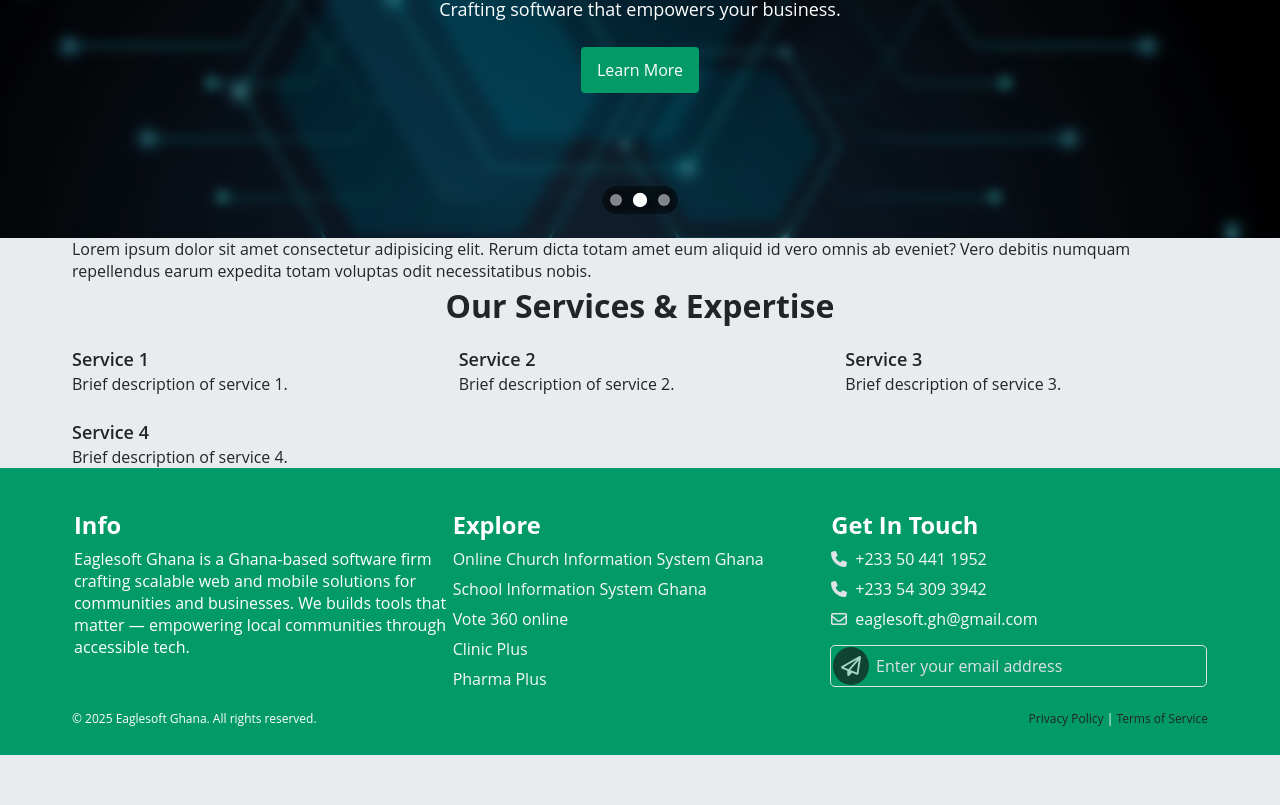
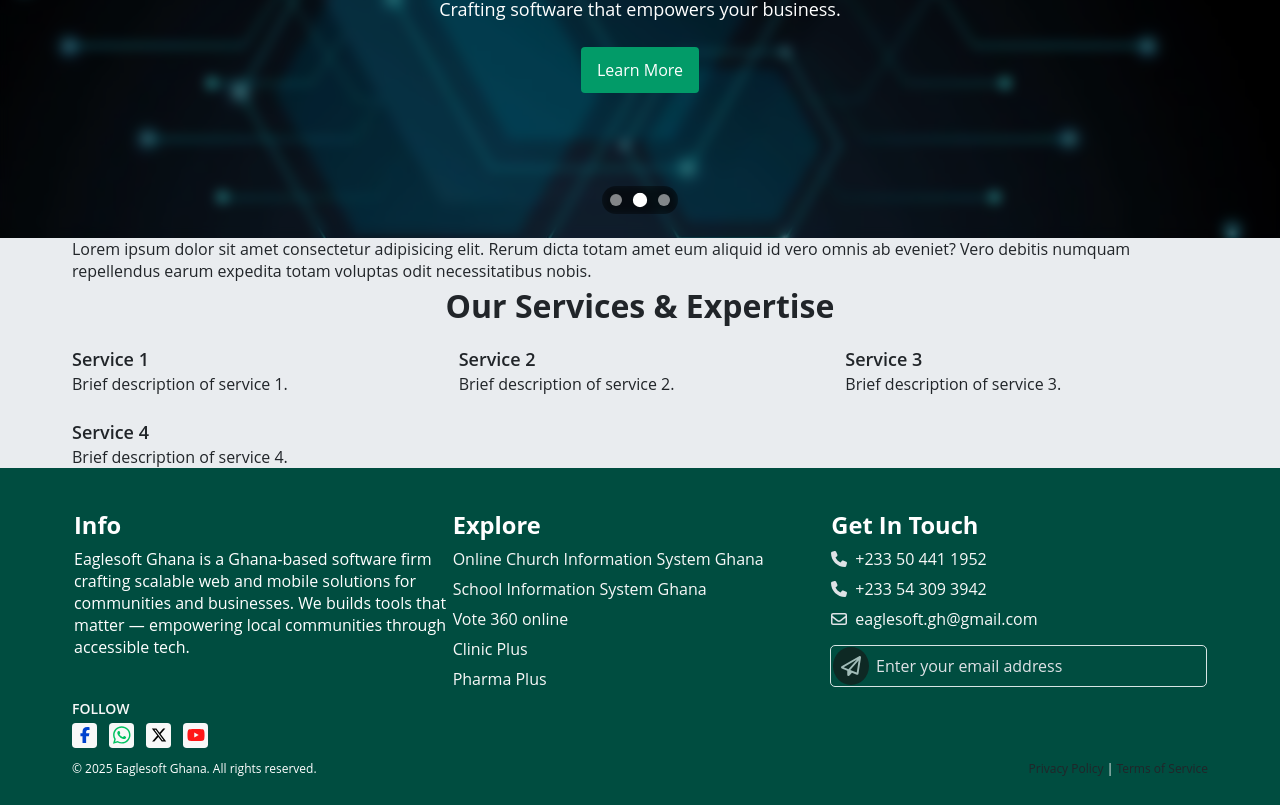
Before and after one commit to eaglesoftghana/eaglesoftghana.github.io, a Nuxt app: page / in a window 1280 px wide. Shown: the part 242-1047 px from the top of the page. Before the commit the page ends 997 px from the top, so only its background shows below. Built offline with nearby package versions, Linux system fonts and the light colour scheme.

Commit message:
added social links

```diff
--- a/app/components/AppFooter.vue
+++ b/app/components/AppFooter.vue
@@ -1,5 +1,7 @@
 <script setup>
 import { faEnvelope, faPaperPlane } from '@fortawesome/free-regular-svg-icons';
+import { faFacebookF, faWhatsapp, faXTwitter, faYoutube } from '@fortawesome/free-brands-svg-icons';
+
 import { faPhone } from '@fortawesome/free-solid-svg-icons/faPhone';
 import { FontAwesomeIcon } from '@fortawesome/vue-fontawesome';
 
@@ -22,7 +24,7 @@ const handleGetIntouchForm = () => {
 </script>
 
 <template>
-  <footer class="bg-success text-gray-300 py-4 sticky top-100">
+  <footer class="bg-primary text-gray-300 py-4 sticky top-100">
     <div class="layout">
       <div class="row">
         <div class="col-12 lg:col-4 md:col-6 gy-3 lg:gy-0 order-2">
@@ -88,7 +90,7 @@ const handleGetIntouchForm = () => {
               </div>
             </div>
             <div class="flex items-center my-2" style="max-width: 375px;">
-              <form class="flex items-center w-100 input-wrapper rounded-2">
+              <form @submit.prevent="handleGetIntouchForm" class="flex items-center w-100 input-wrapper rounded-2">
                 <button type="submit" :disabled="isGetInTouchButtonDisabled"
                   class="button outline border-white px-2 py-2 absolute mr-1 dark rounded-full">
                   <FontAwesomeIcon :icon="faPaperPlane" style="flex-shrink: 0;" size="lg" />
@@ -99,6 +101,26 @@ const handleGetIntouchForm = () => {
               </form>
             </div>
           </div>
+        </div>
+      </div>
+      <div class="text-center md:text-left">
+        <h4 class="text-sm text-uppercase text-light mb-1">
+          follow
+        </h4>
+        <div class="flex align-center social-links justify-center md:justify-start">
+          <NuxtLink to="//facebook.com/eaglesoftghana" external target="_blank">
+            <FontAwesomeIcon :icon="faFacebookF" />
+          </NuxtLink>
+          <NuxtLink to="//api.whatsapp.com/send/?phone=%2B233543093942&text&type=phone_number&app_absent=0" external
+            target="_blank">
+            <FontAwesomeIcon :icon="faWhatsapp" size="lg" />
+          </NuxtLink>
+          <NuxtLink to="//x.com/quajoking_0" external target="_blank">
+            <FontAwesomeIcon :icon="faXTwitter" />
+          </NuxtLink>
+          <NuxtLink to="//youtube.com/@quajoking" external target="_blank">
+            <FontAwesomeIcon :icon="faYoutube" />
+          </NuxtLink>
         </div>
       </div>
       <div class="my-3 flex flex-wrap justify-center lg:justify-between items-center text-white">
@@ -122,4 +144,46 @@ const handleGetIntouchForm = () => {
 a.hover\:text-link:hover {
   color: var(--color-info-alt);
 }
+
+.social-links a {
+  margin-right: var(--spacing-3);
+  margin-left: var(--spacing-0);
+  border-radius: 15%;
+  width: 25px;
+  height: 25px;
+  display: flex;
+  justify-content: center;
+  align-items: center;
+  background-color: inherit;
+  text-decoration: none;
+  background-color: var(--color-light) !important;
+  user-select: none;
+
+  &:hover {
+    cursor: pointer;
+  }
+}
+
+.social-links a:nth-child(1) {
+  background-color: inherit;
+  color: rgb(0, 66, 207);
+}
+
+.social-links a:nth-child(2) {
+  background-color: inherit;
+  color: rgb(0, 194, 97);
+
+}
+
+.social-links a:nth-child(3) {
+  background-color: inherit;
+  color: black;
+
+}
+
+.social-links a:nth-child(4) {
+  background-color: inherit;
+  color: rgb(255, 23, 23);
+
+}
 </style>
```
